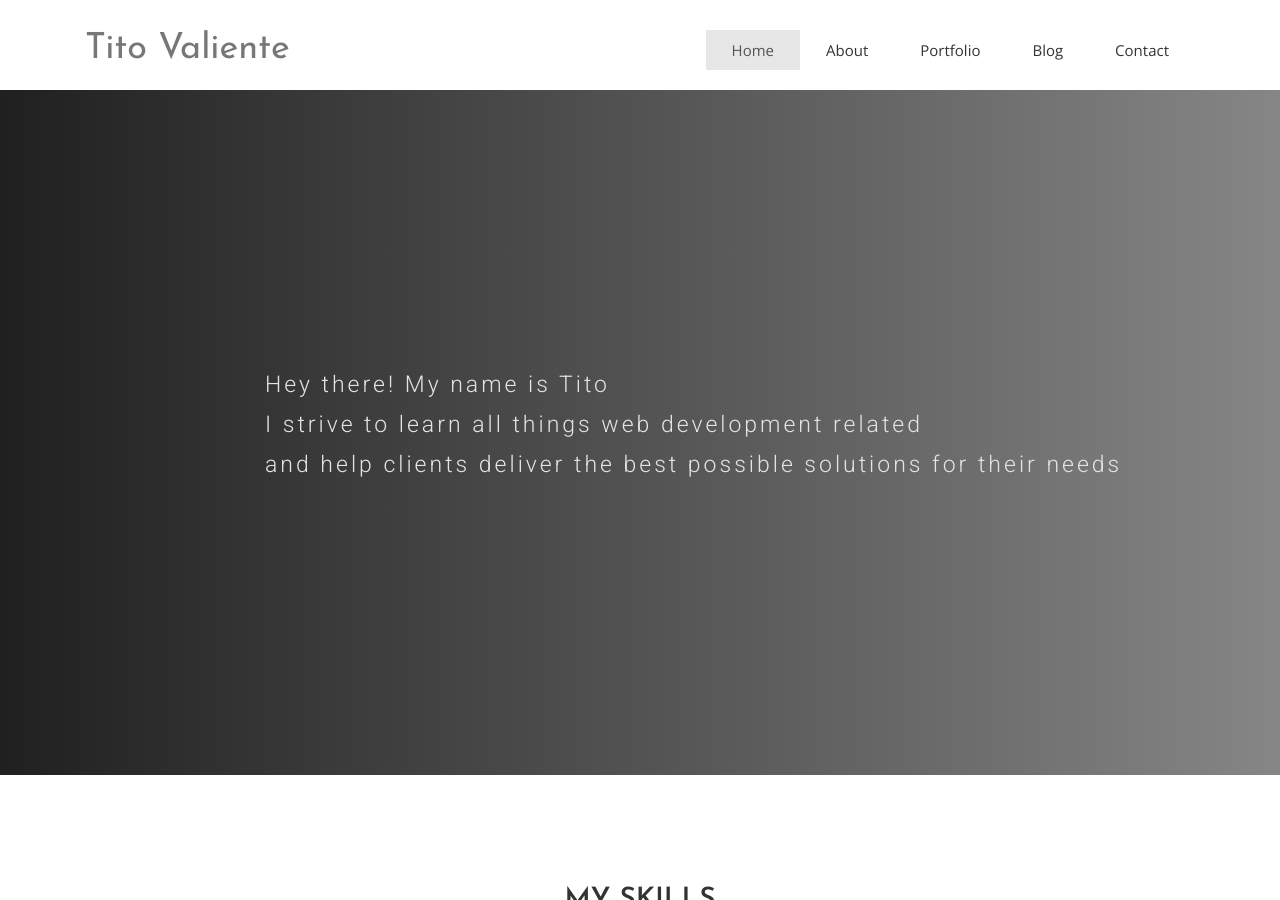
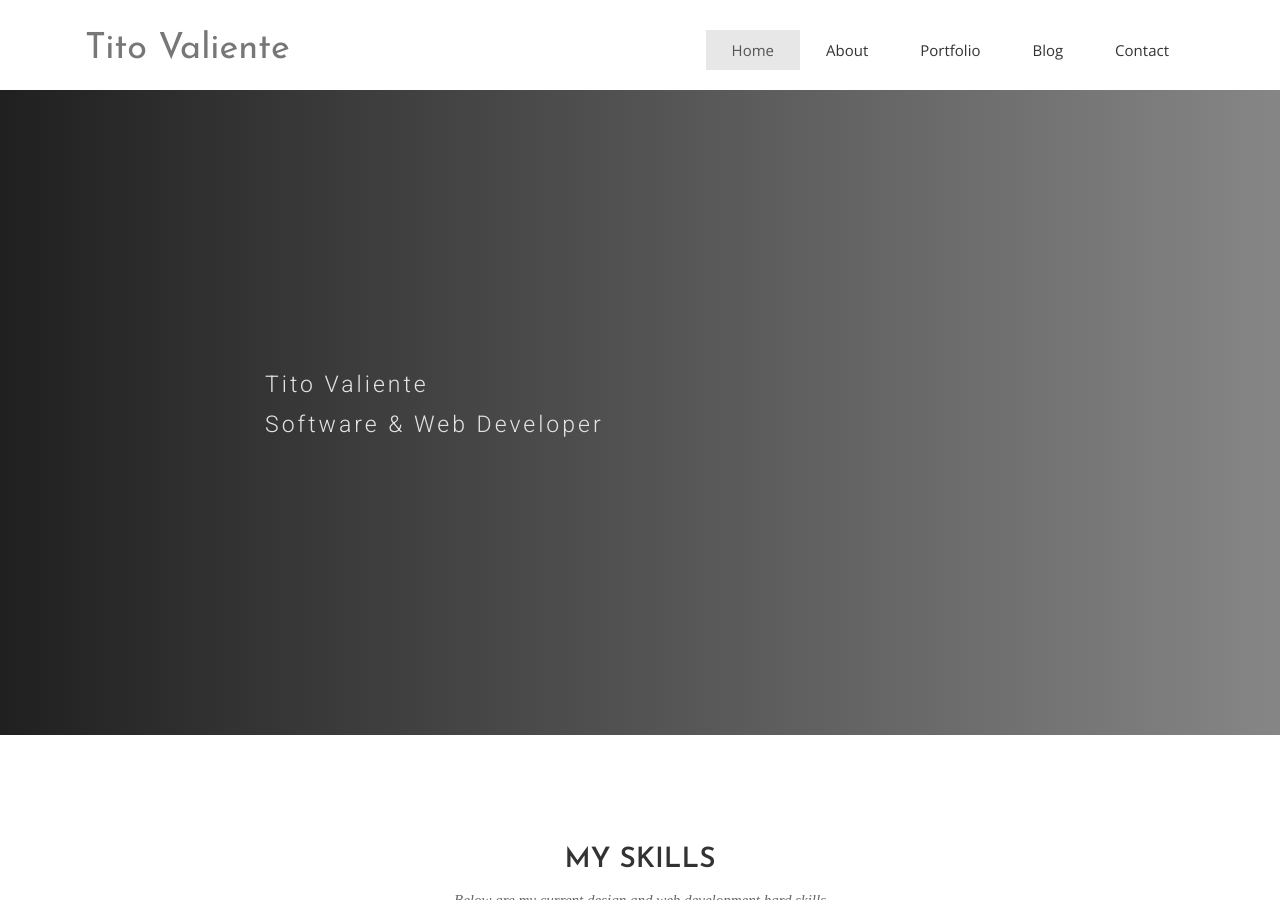
Before and after one commit to titobyte/titovaliente, a Jekyll site: the page built from index.html, in a window 1280 px wide and 900 px high. Built offline with Jekyll 4.4.1, drawn with Linux system fonts in a browser that asks for light colours; nearby versions of some CDN libraries; some web fonts are replaced; comment, search, counter and statistics services are not loaded.

Commit message:
home slider text update

```diff
--- a/_includes/home-slider.html
+++ b/_includes/home-slider.html
@@ -5,7 +5,7 @@
           <div class="col-md-10 col-md-offset-2">
             <div class="block">
               <h1 class="animated fadeInUp">{{ page.title }}</h1>
-              <p class="animated fadeInUp">Hey there! My name is Tito</br>I strive to learn all things web development related <br>and help clients deliver the best possible solutions for their needs</p>
+              <p class="animated fadeInUp">Tito Valiente</br>Software & Web Developer</p>
             </div>
           </div>
         </div>
```
